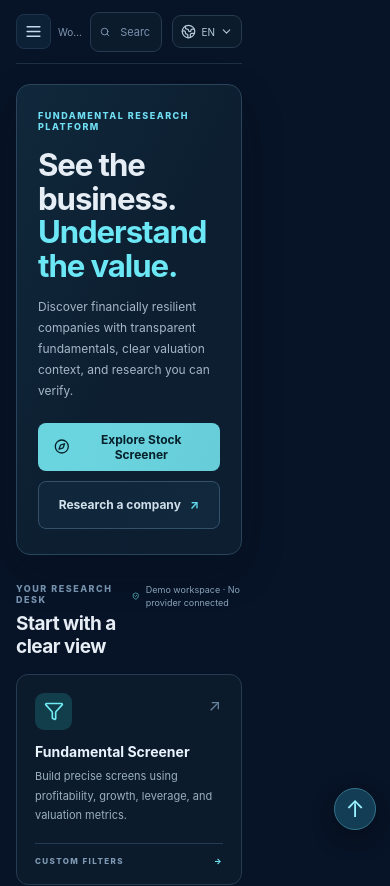
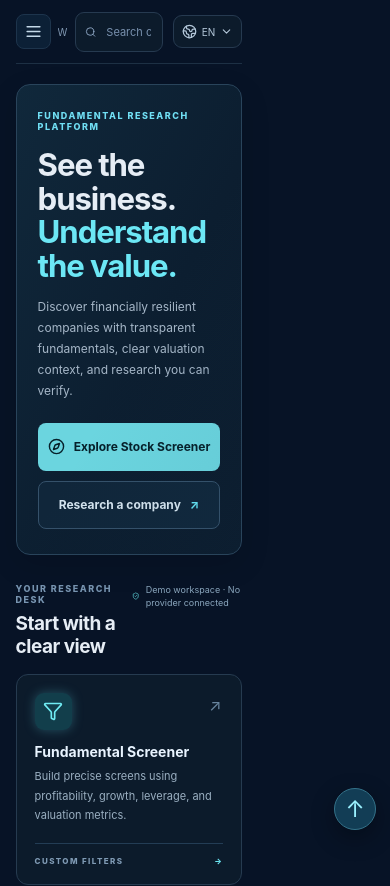
Before and after one commit to sharerohit111-pixel/zenura-ignite-stock-picker, a React (Vite) app: page / in a window 390 px wide. Shown: the top 886 px of the page. Built offline with nearby package versions, Linux system fonts and the light colour scheme.

Commit message:
Fix full-width mobile layout and add restrained neon motion

```diff
--- a/src/app/app.css
+++ b/src/app/app.css
@@ -152,3 +152,53 @@ footer { color: #8296aa; border-color: #203247; }
   .panel { padding: 17px; }
   .workspace-page { padding-top: 23px; }
 }
+
+/* v0.6 mobile viewport + full-width responsive repair */
+html, body, #root { width:100%; min-width:320px; min-height:100%; margin:0; }
+body { overflow-x:hidden; }
+.shell { width:100%; min-width:0; grid-template-columns:minmax(0,258px) minmax(0,1fr); }
+.main, .topbar, .welcome, .section-head, .quick-grid, .bottom-grid,
+.workspace-page, .screen-layout, .filter-panel, .results-panel,
+.commodity-grid, .panel, .feature-card { min-width:0; max-width:100%; }
+.main { width:100%; }
+.welcome { min-width:0; }
+.welcome > div:first-child { min-width:0; }
+.welcome-actions { min-width:0; flex-wrap:wrap; }
+.quick-grid { grid-template-columns:repeat(3,minmax(0,1fr)); }
+.bottom-grid { grid-template-columns:minmax(0,1.4fr) minmax(0,1fr); }
+.global-search { min-width:0; }
+@media (max-width: 760px) {
+  .shell { display:block; width:100%; min-width:0; }
+  .main { display:block; width:100%; max-width:none; min-width:0; padding-left:clamp(12px,4vw,18px); padding-right:clamp(12px,4vw,18px); margin:0; }
+  .topbar { width:100%; min-width:0; }
+  .top-left, .top-actions { min-width:0; }
+  .welcome { display:block; width:100%; max-width:none; min-width:0; margin-left:0; margin-right:0; }
+  .welcome > div:first-child { width:100%; min-width:0; }
+  .welcome-actions { display:grid; grid-template-columns:repeat(2,minmax(0,1fr)); width:100%; }
+  .welcome-actions button { min-width:0; width:100%; padding:10px 9px; overflow-wrap:anywhere; }
+  .quick-grid { grid-template-columns:minmax(0,1fr); width:100%; }
+  .bottom-grid { grid-template-columns:minmax(0,1fr); width:100%; }
+  .feature-card, .panel, .workspace-page, .screen-layout, .results-panel, .filter-panel { width:100%; min-width:0; }
+  .commodity-grid { grid-template-columns:minmax(0,1fr); }
+}
+@media (max-width: 390px) {
+  .welcome-actions { grid-template-columns:minmax(0,1fr); }
+  .top-left { flex:0 1 92px; }
+  .crumb { max-width:72px; }
+  .global-search { flex:1 1 0; }
+}
+/* Restrained animated neon accents; content remains readable and motion can be disabled. */
+@keyframes zi-edge-glow {
+  0%,100% { box-shadow:0 0 0 rgba(72,210,245,0), 0 10px 30px rgba(0,0,0,.12); }
+  50% { box-shadow:0 0 18px rgba(72,210,245,.13), 0 10px 30px rgba(0,0,0,.12); }
+}
+@keyframes zi-icon-breathe {
+  0%,100% { filter:drop-shadow(0 0 2px rgba(100,225,245,.12)); }
+  50% { filter:drop-shadow(0 0 8px rgba(100,225,245,.38)); }
+}
+.welcome { animation:zi-edge-glow 6s ease-in-out infinite; }
+.feature-icon { animation:zi-icon-breathe 4.5s ease-in-out infinite; }
+.primary, .secondary, .nav-item, .feature-card { transition:transform .22s ease, border-color .22s ease, box-shadow .22s ease, background-color .22s ease; }
+@media (prefers-reduced-motion:reduce) {
+  *, *::before, *::after { animation-duration:.01ms !important; animation-iteration-count:1 !important; scroll-behavior:auto !important; transition-duration:.01ms !important; }
+}
```
